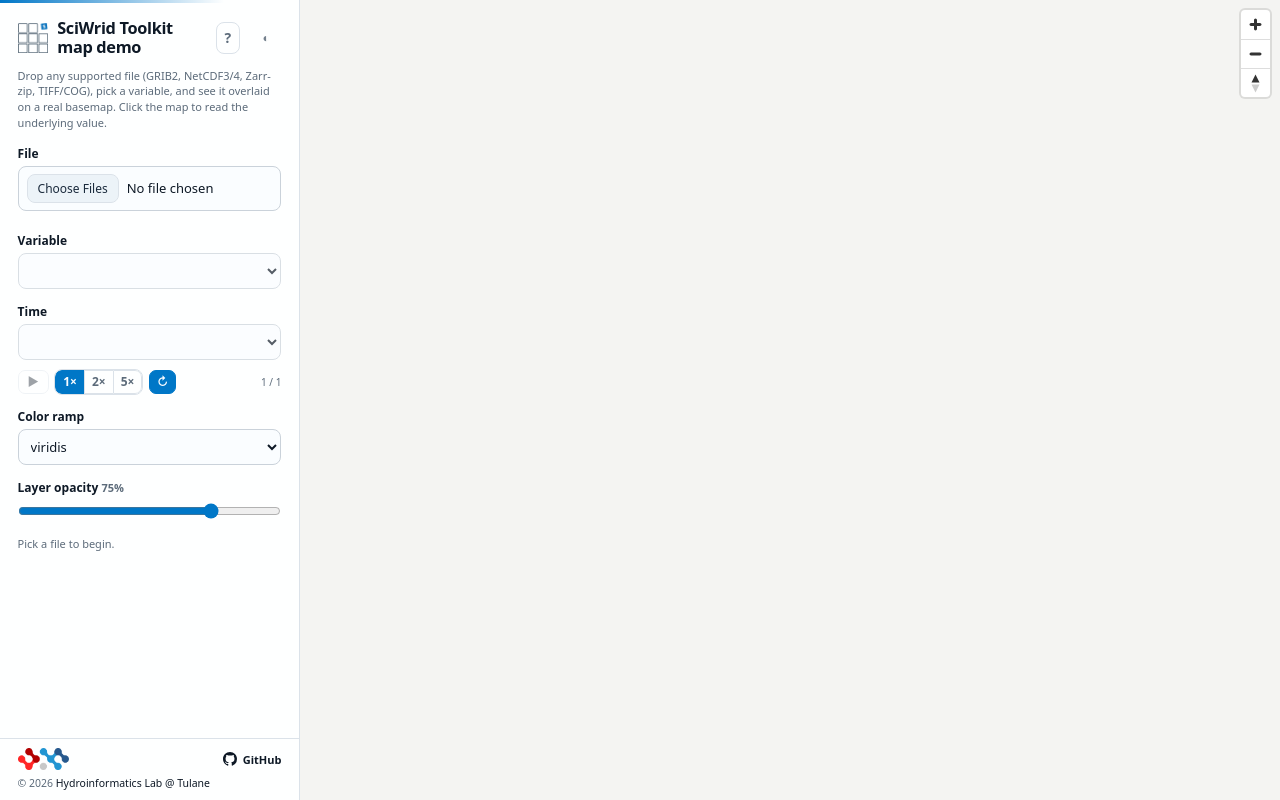
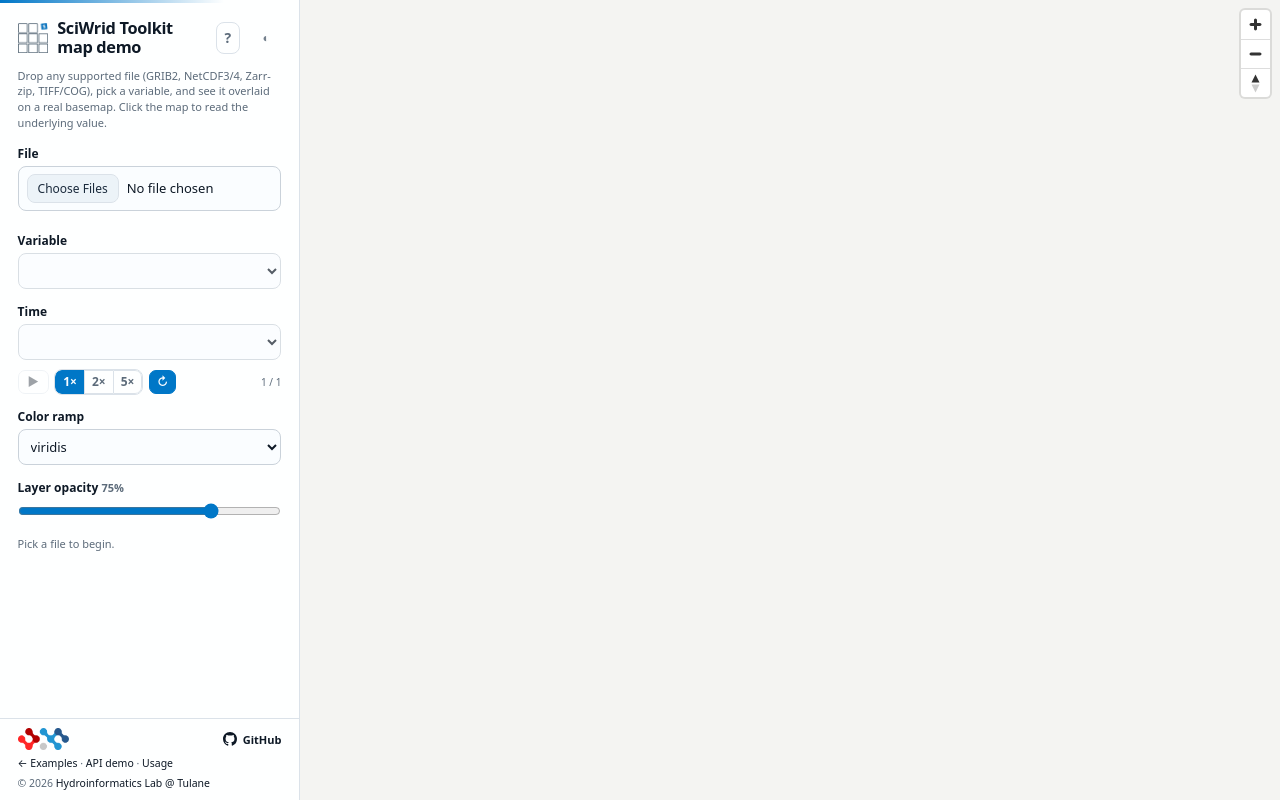
Before and after one commit to uihilab/SciWrid-Toolkit, a website with bundled scripts: page docs/map-demo.html in a window 1280 px wide. Built offline with nearby package versions, Linux system fonts and the light colour scheme; no server answers.

Commit message:
docs(demo): cross-link the api, map, and usage demo pages
api-demo linked only back to index and map-demo only to index. Add sibling links so the three demos reach each other, matching library-usage's nav.

```diff
--- a/docs/map-demo.html
+++ b/docs/map-demo.html
@@ -504,6 +504,11 @@
           </a>
         </div>
         <div class="sb-foot-note">
+          <a href="index.html">← Examples</a> ·
+          <a href="api-demo.html">API demo</a> ·
+          <a href="library-usage.html">Usage</a>
+        </div>
+        <div class="sb-foot-note">
           © 2026 <a class="sb-foot-lab" href="https://hydroinformatics.tulane.edu/"
                     target="_blank" rel="noopener">Hydroinformatics Lab @ Tulane</a>
         </div>
```
Also changed, not shown: docs/api-demo.html (+2 -0 lines).
